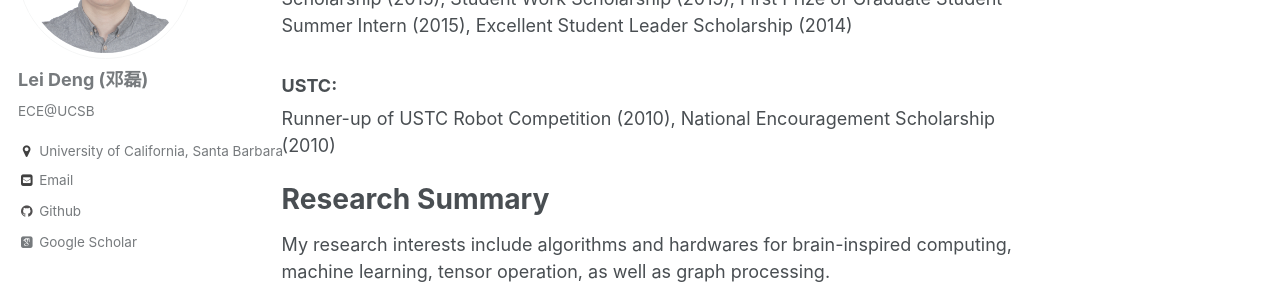
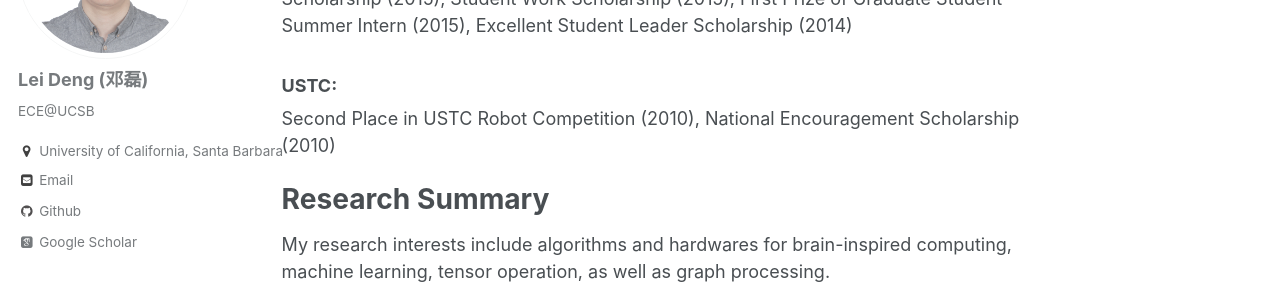
Before and after one commit to dllfei/dllfei.github.io, a Jekyll site: the page built from _pages/about.md, in a window 1280 px wide and 900 px high, scrolled down 820 px. Shown: the part 152-452 px from the top of the window. Built offline with Jekyll 4.4.1, drawn with Linux system fonts in a browser that asks for light colours; some web fonts are replaced.

Commit message:
Update about.md

```diff
--- a/_pages/about.md
+++ b/_pages/about.md
@@ -26,7 +26,7 @@ Awards
 Selection into THU ‘Bauhinia Scholar’ Program (2017), Department Academic Star (2017), Best Oral Award on 1st PhD Forum of Beijing Innovation Center for Future Chip (2017), First Prize of Comprehensive Scholarship (2016), THU (China)-NSK (Japan) Friendship Best Paper Award (2016), Department Best Paper Award for Graduate Student (2016), National Scholarship (2015), Student Work Scholarship (2015), First Prize of Graduate Student Summer Intern (2015), Excellent Student Leader Scholarship (2014)
 
 ### USTC:
-Runner-up of USTC Robot Competition (2010), National Encouragement Scholarship (2010)
+Second Place in USTC Robot Competition (2010), National Encouragement Scholarship (2010)
 
 Research Summary
 ======
```
